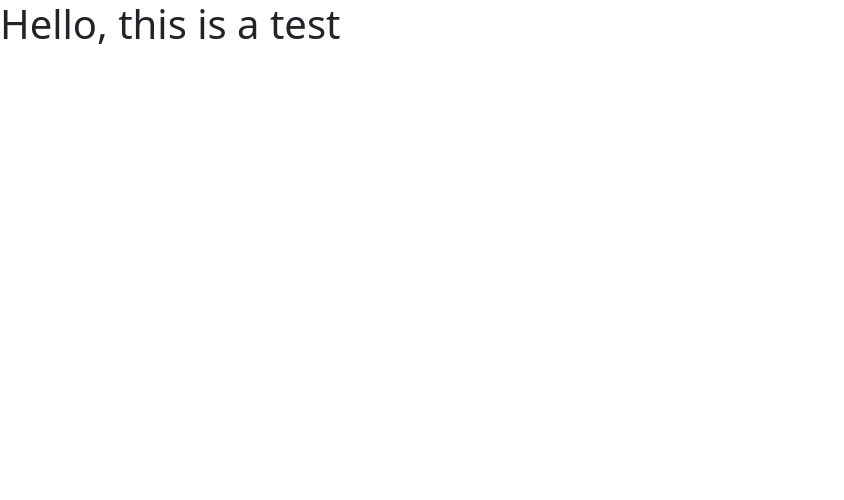
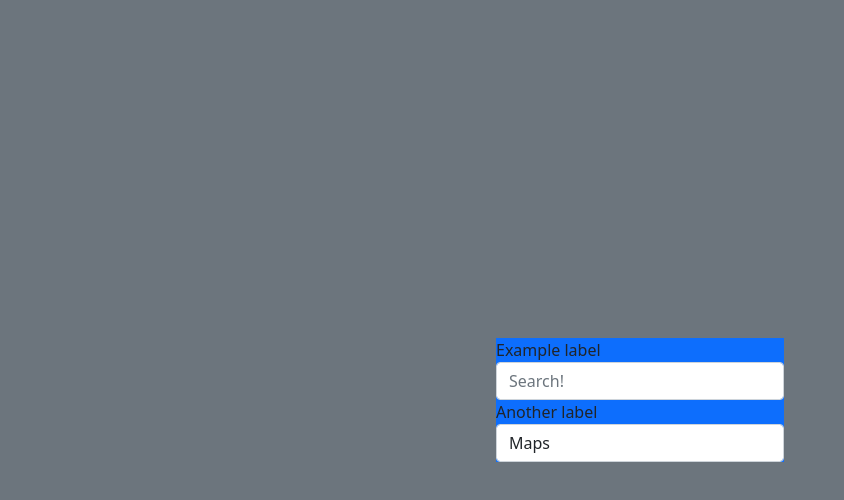
Before and after one commit to n-r-martin/library-congress-search, a plain HTML site: page index.html in a window 1280 px wide. Shown: the whole page, without its empty margins (0-844 px from the left). Drawn offline with nearby package versions, Linux system fonts and the light colour scheme.

Commit message:
updated index to show form with search and options

```diff
--- a/index.html
+++ b/index.html
@@ -1,6 +1,7 @@
 <!DOCTYPE html>
 
 <html>
+
 <head>
     <meta charset="utf-8">
     <meta http-equiv="X-UA-Compatible" content="IE=edge">
@@ -8,15 +9,41 @@
     <meta name="description" content="">
     <meta name="viewport" content="width=device-width, initial-scale=1">
 
-        <link href="https://cdn.jsdelivr.net/npm/bootstrap@5.1.3/dist/css/bootstrap.min.css" rel="stylesheet" integrity="sha384-1BmE4kWBq78iYhFldvKuhfTAU6auU8tT94WrHftjDbrCEXSU1oBoqyl2QvZ6jIW3" crossorigin="anonymous">
+    <link href="https://cdn.jsdelivr.net/npm/bootstrap@5.1.3/dist/css/bootstrap.min.css" rel="stylesheet"
+        integrity="sha384-1BmE4kWBq78iYhFldvKuhfTAU6auU8tT94WrHftjDbrCEXSU1oBoqyl2QvZ6jIW3" crossorigin="anonymous">
     <link rel="stylesheet" href="assets/css/style.css">
 
-        <script src="https://code.jquery.com/jquery-3.6.0.min.js" integrity="sha256-/xUj+3OJU5yExlq6GSYGSHk7tPXikynS7ogEvDej/m4=" crossorigin="anonymous"></script>
-        <script src="https://cdn.jsdelivr.net/npm/bootstrap@5.1.3/dist/js/bootstrap.bundle.min.js" integrity="sha384-ka7Sk0Gln4gmtz2MlQnikT1wXgYsOg+OMhuP+IlRH9sENBO0LRn5q+8nbTov4+1p" crossorigin="anonymous"></script>
+    <script src="https://code.jquery.com/jquery-3.6.0.min.js"
+        integrity="sha256-/xUj+3OJU5yExlq6GSYGSHk7tPXikynS7ogEvDej/m4=" crossorigin="anonymous"></script>
+    <script src="https://cdn.jsdelivr.net/npm/bootstrap@5.1.3/dist/js/bootstrap.bundle.min.js"
+        integrity="sha384-ka7Sk0Gln4gmtz2MlQnikT1wXgYsOg+OMhuP+IlRH9sENBO0LRn5q+8nbTov4+1p"
+        crossorigin="anonymous"></script>
 </head>
+
 <body>
-       <h1>Hello, this is a test</h1>
-
+    <main class="bg-secondary d-flex justify-content-center align-items-center vh-100">
+        <form class="bg-primary">
+            <div class="form-group">
+                <label for="formGroupExampleInput">Example label</label>
+                <input type="text" class="form-control" id="formGroupExampleInput" placeholder="Search!">
+            </div>
+            <div class="form-group">
+                <label for="formGroupExampleInput2">Another label</label>
+                <select type="text" class="form-control" id="formGroupExampleInput2"
+                    placeholder="Another input placeholder">
+                    <option value="maps">Maps</option>
+                    <option value="audio">Audio Recordings</option>
+                    <option value="photos">Photo, print, drawing</option>
+                    <option value="manuscripts">Manuscripts/mixed materials</option>
+                    <option value="newspapers">Newspapers</option>
+                    <option value="film-and-videos">Film, videos</option>
+                    <option value="notated-music">Printed music, such as sheet music</option>
+                    <option value="websites">Websites</option>
+                </select>
+            </div>
+        </form>
+    </main>
     <script src="assets/js/script.js"></script>
 </body>
+
 </html>
```
Lines whose indentation alone changed are shown as unchanged.
